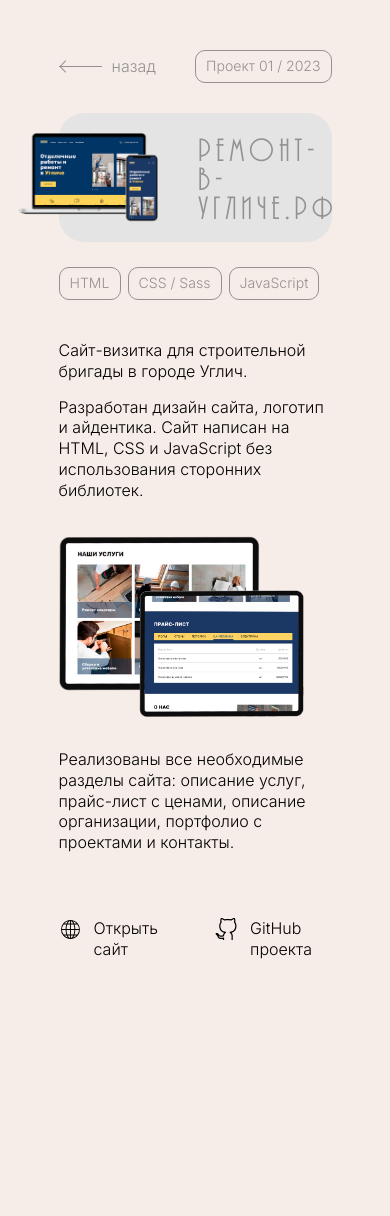
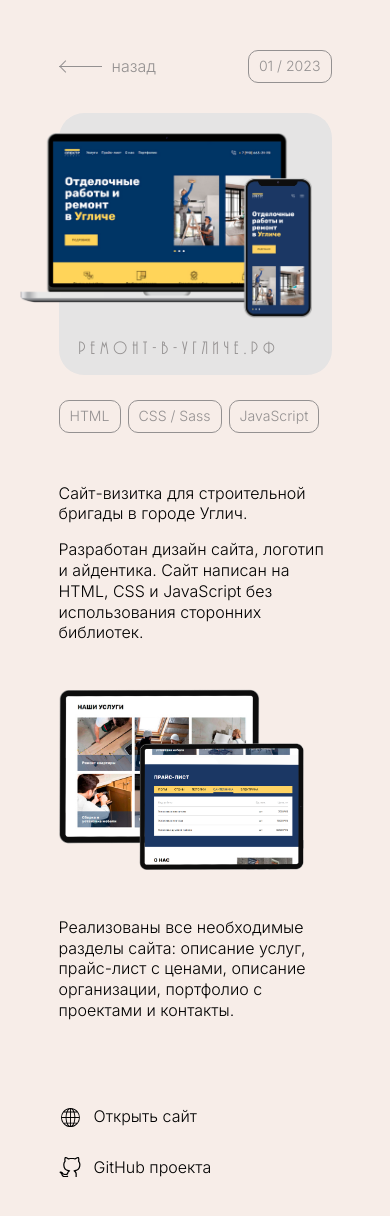
Before and after one commit to zaharkud/personal-portfolio, a React (Create React App) app: page /project_01 in a window 390 px wide. Shown: the top 1216 px of the page. Before the commit the page ends 1030 px from the top, so only its background shows below. Built offline with nearby package versions, Linux system fonts and the light colour scheme.

Commit message:
CSS changes

```diff
--- a/src/components/ProjectCard/projectCard.module.scss
+++ b/src/components/ProjectCard/projectCard.module.scss
@@ -5,21 +5,41 @@
   border-radius: $border-radius;
   padding: 20px;
   display: flex;
-  gap: 40px;
+  gap: 10%;
   &__img {
     flex: 0 0 60%;
-    margin-left: -60px;
+    margin-left: -15%;
   }
   &__description {
-    font-family: "Arsinova Deco", sans-serif;
-    letter-spacing: 5px;
-    line-height: 100%;
+    display: flex;
+    align-items: center;
     font-size: 1.8rem;
 
-    display: flex;
-    align-items: center;
     & a {
       color: $text-grey;
+      font-family: "Arsinova Deco", sans-serif;
+      letter-spacing: 5px;
+      line-height: 100%;
+    }
+  }
+  @media (max-width: 570px) {
+    &__description {
+      font-size: 1.5rem;
+    }
+  }
+  @media (max-width: 500px) {
+    &__description {
+      font-size: 1.2rem;
+    }
+  }
+  @media (max-width: 450px) {
+    flex-direction: column;
+    &__img {
+      margin-left: -25%;
+    }
+    &__description {
+      margin-top: 20px;
+      font-size: 1rem;
     }
   }
 }
--- a/src/pages/main/projects/projects.module.scss
+++ b/src/pages/main/projects/projects.module.scss
@@ -12,13 +12,14 @@
   color: black;
   display: inline-block;
   position: relative;
-  text-decoration: underline 1px rgba(0, 0, 0, 0);
+  /* text-decoration: underline 1px rgba(0, 0, 0, 0);
   text-underline-position: under;
   transition: text-decoration 0.3s;
   &:hover {
     text-decoration-color: black;
-  }
-  /* &::after {
+  } */
+  @media (min-width: 900px) {
+    &::after {
       content: "";
       transition: all 0.5s;
     }
@@ -30,7 +31,8 @@
       width: 100%;
       height: 1px;
       background-color: black;
-  } */
+    }
+  }
 }
 .description {
   margin-top: 15px;
--- a/src/pages/project_01/Project_01.tsx
+++ b/src/pages/project_01/Project_01.tsx
@@ -20,7 +20,7 @@ export default function Project_01() {
           <a onClick={goBack} className={styles.btnLeft}>
             <span></span>назад
           </a>
-          <p className={styles.projectInfo}>Проект 01 / 2023</p>
+          <p className={styles.projectInfo}>01 / 2023</p>
         </div>
         <ProjectCard
           projectImg={projectImgMockup}
--- a/src/pages/project_01/project_01.module.scss
+++ b/src/pages/project_01/project_01.module.scss
@@ -45,12 +45,12 @@
   margin-bottom: 15px;
 }
 .contentImg {
-  margin: 20px 0 30px 0;
+  margin: 30px 0 45px 0;
   max-width: 90%;
 }
 
 .techStack {
-  margin: 15px 0 40px 0;
+  margin: 15px 0 50px 0;
 }
 .title {
   font-size: 2.8rem;
@@ -76,21 +76,28 @@
   display: flex;
   gap: 50px;
   margin: 50px 0 70px 0;
+  @media (max-width: 550px) {
+    flex-direction: column;
+    margin-top: 70px;
+    gap: 30px;
+  }
 }
 .social > * {
   padding-left: 35px;
   display: flex;
   color: black;
   position: relative;
-  display: inline-block;
 
-  text-decoration: underline 1px rgba(0, 0, 0, 0) !important;
+  transition: all 0.3s;
+
+  /* text-decoration: underline 1px rgba(0, 0, 0, 0) !important;
   text-underline-position: under;
   transition: text-decoration 0.3s;
   &:hover {
     text-decoration-color: black !important;
-  }
-  /* &::after {
+  } */
+  @media (min-width: 900px) {
+    &::after {
       content: "";
       transition: all 0.5s;
     }
@@ -102,7 +109,8 @@
       width: calc(100% - 35px);
       height: 1px;
       background-color: black;
-  } */
+    }
+  }
 }
 .github {
   background: url("../../assets/img/social/github.svg") 0 0/22px 22px no-repeat;
```
Lines whose indentation alone changed are shown as unchanged.
